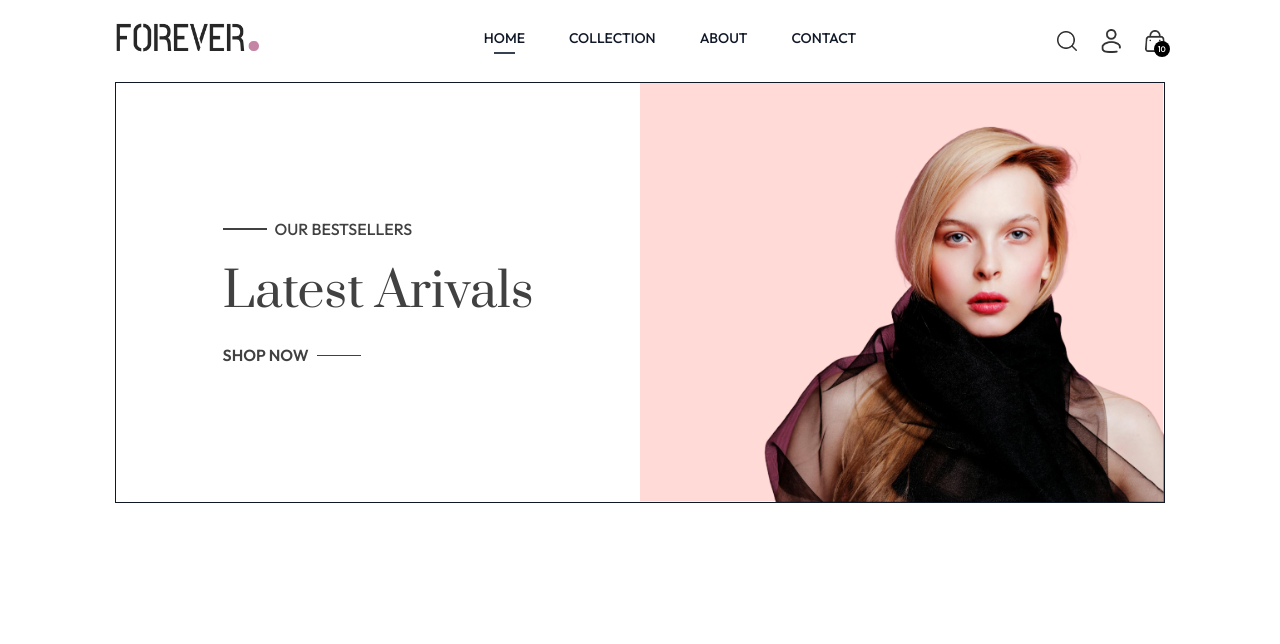
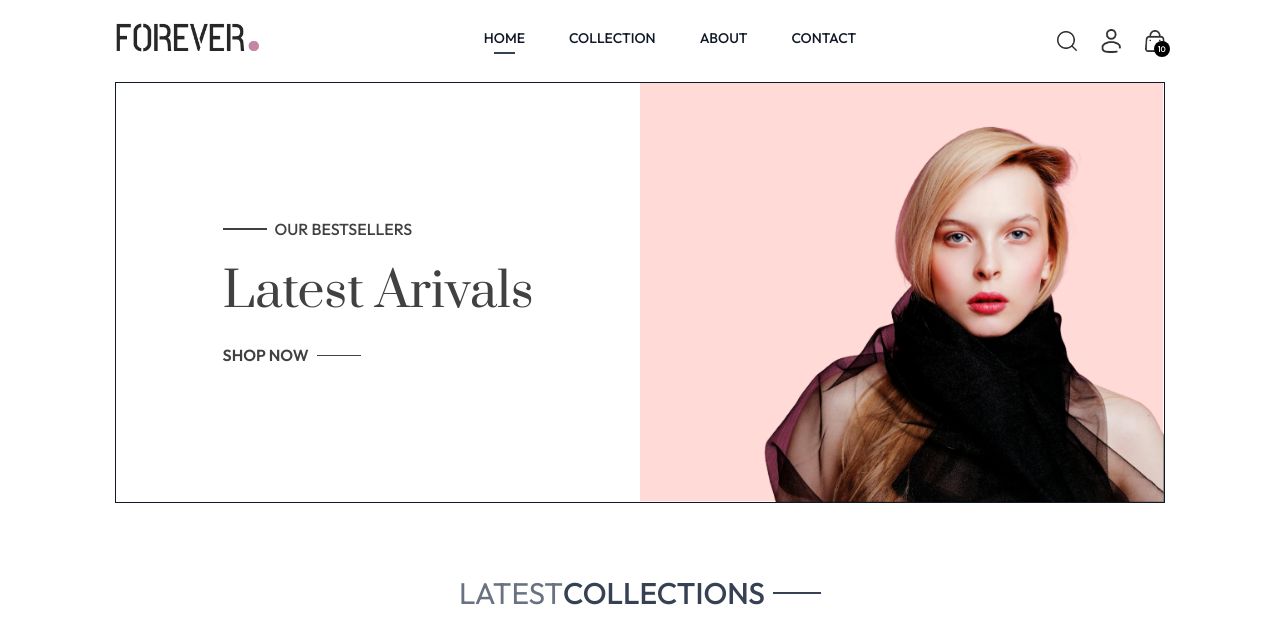
Before and after one commit to bari199/E-commerce, a React (Vite) app in the folder frontend/: page / in a window 1280 px wide. Shown: the top 644 px of the page. Built offline with nearby package versions, Linux system fonts and the light colour scheme.

Commit message:
added with LatestCollection , title .jsx file and inside the shopContext.jsx file doing some modification

```diff
--- a/frontend/src/components/LatestCollection.jsx
+++ b/frontend/src/components/LatestCollection.jsx
@@ -1,8 +1,18 @@
-import React from 'react'
+import React, { useContext } from 'react'
+import { ShopContext } from '../context/ShopContext'
+import Title from './Title';
 
 const LatestCollection = () => {
+
+    const { products } = useContext(ShopContext);
+
+
   return (
-    <div>LatestCollection</div>
+    <div className='my-10'>
+        <div className='text-center py-8 text-3xl'>
+            <Title text1={'LATEST'} text2={'COLLECTIONS'}/>
+        </div>
+    </div>
   )
 }
 
--- /dev/null
+++ b/frontend/src/components/Title.jsx
@@ -0,0 +1,12 @@
+import React from 'react'
+
+const Title = ({text1,text2}) => {
+  return (
+    <div className='inline-flex gap-2 items-center mb-3'>
+        <p className='text-gray-500'>{text1}<span className='text-gray-700 font-medium'>{text2}</span></p>
+        <p className='w-8 sm:w-12 h-[1px] sm:h-[2px] bg-gray-700'></p>
+    </div>
+  )
+}
+
+export default Title
--- a/frontend/src/context/ShopContext.jsx
+++ b/frontend/src/context/ShopContext.jsx
@@ -1,5 +1,6 @@
-import { createContext } from "react";
-import {products} from "../assets/assets";
+import React, { createContext } from 'react'
+
+import { products } from "../assets/assets";
 
 
 export const ShopContext = createContext();
--- a/frontend/src/main.jsx
+++ b/frontend/src/main.jsx
@@ -4,10 +4,13 @@ import { createRoot } from 'react-dom/client'
 import './index.css'
 import App from './App.jsx'
 import {BrowserRouter} from 'react-router-dom'
+import ShopContextProvider from "./context/ShopContext.jsx";
 
 createRoot(document.getElementById('root')).render(
   <BrowserRouter>
+  <ShopContextProvider>
       <App />
+  </ShopContextProvider>
   </BrowserRouter>,
 
 )
--- a/frontend/src/pages/Home.jsx
+++ b/frontend/src/pages/Home.jsx
@@ -1,10 +1,12 @@
 import React from 'react'
 import Hero from '../components/Hero'
+import LatestCollection from '../components/LatestCollection'
 
 const Home = () => {
   return (
       <div>
         <Hero/>
+        <LatestCollection/>
     </div>
   )
 }
```
